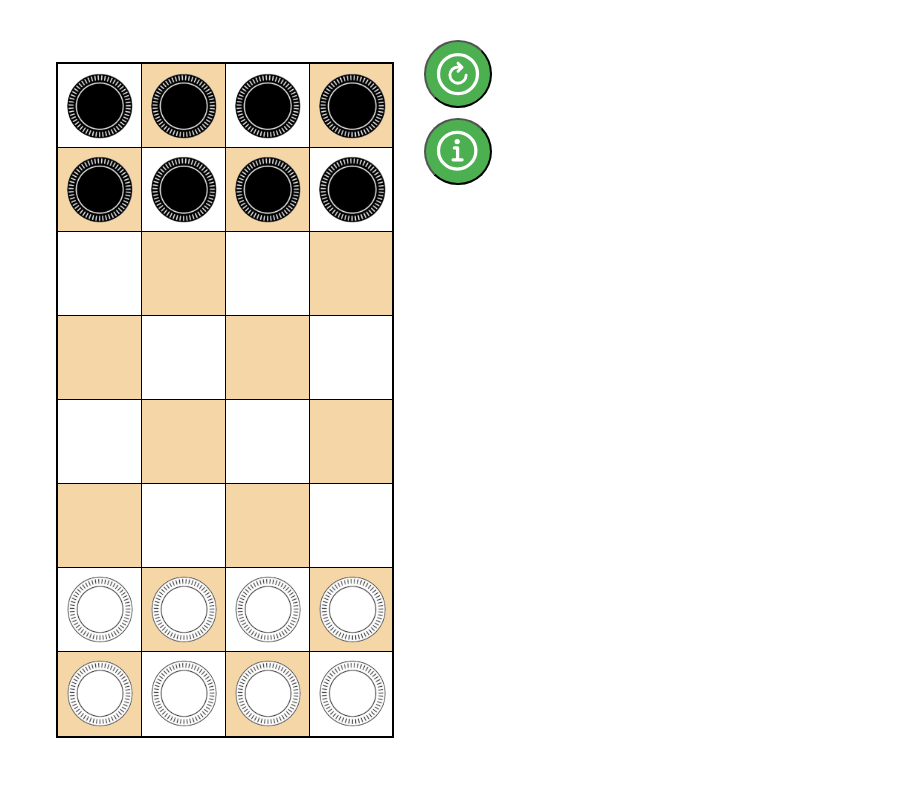
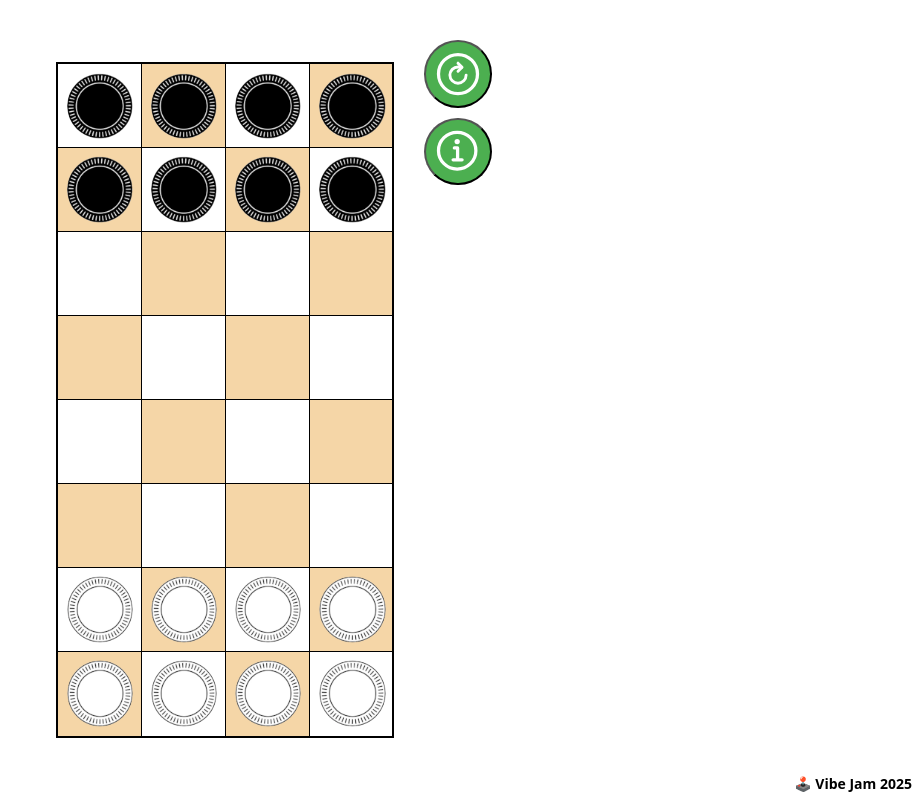
Before and after one commit to jbaker8935/vibe-code-sonnet3.7, a plain HTML site: page index.html in a window 1280 px wide. Shown: the whole page, without its empty margins (361-1280 px from the left). Drawn offline with Linux system fonts and the light colour scheme.

Commit message:
add jam link

```diff
--- a/index.html
+++ b/index.html
@@ -316,7 +316,7 @@
             </div>
         </div>
     </div>
-
+    <a target="_blank" href="https://jam.pieter.com" style="font-family: 'system-ui', sans-serif; position: fixed; bottom: -1px; right: -1px; padding: 7px; font-size: 14px; font-weight: bold; background: #fff; color: #000; text-decoration: none; z-index: 10; border-top-left-radius: 12px; z-index: 10000; border: 1px solid #fff;">🕹️ Vibe Jam 2025</a>
     <div class="history-overlay hidden" id="historyOverlay">
         <div class="history-content">
             <table class="history-table" id="overlayHistoryTable">
```
